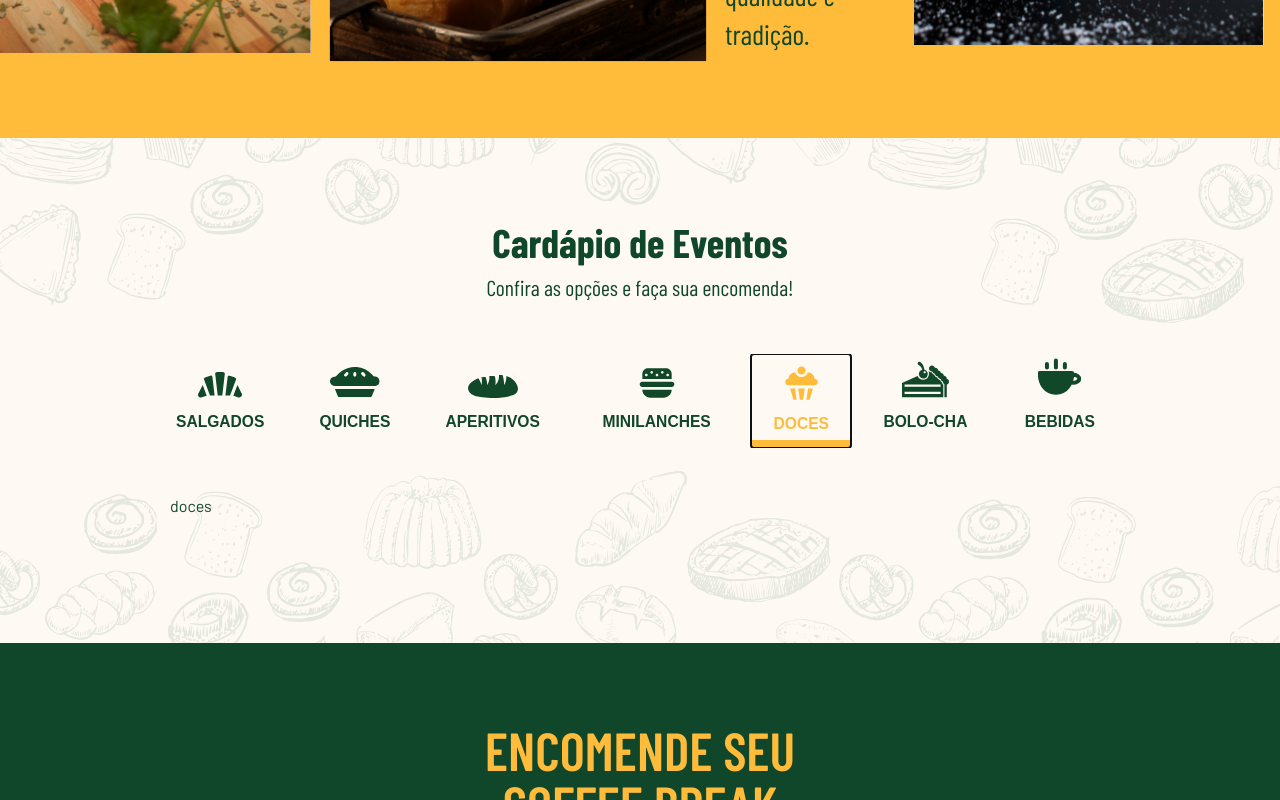
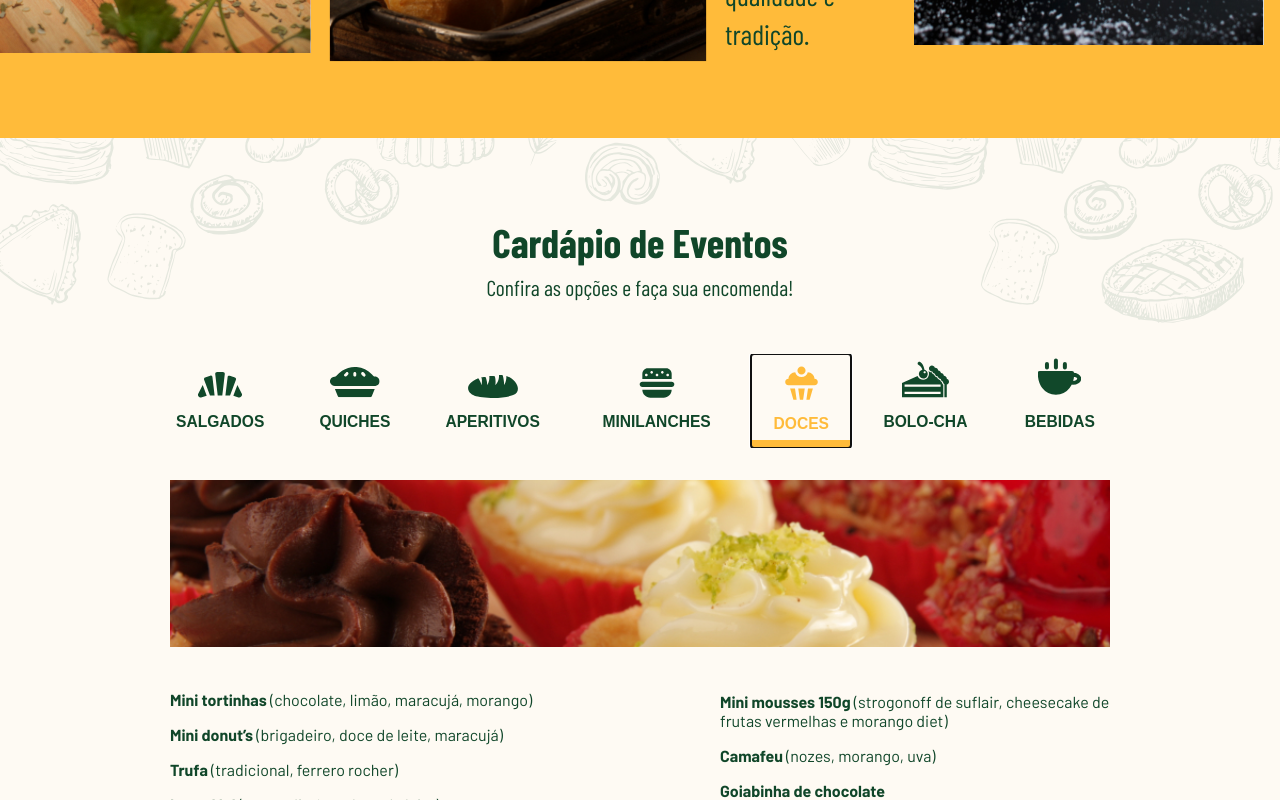
Before and after one commit to h-nriquevieira/padaria-santa-rosalia, a React (Create React App) app: page / in a window 1280 px wide. Both pictures are taken after a click on the tab "DOCES". Shown: the part 1304-2104 px from the top of the page. Built offline with nearby package versions, Linux system fonts and the light colour scheme.

Commit message:
Finish doces section

```diff
--- a/src/components/MenuTabs/MenuTabs.jsx
+++ b/src/components/MenuTabs/MenuTabs.jsx
@@ -12,6 +12,7 @@ import Salgados from './TabsContent/Salgados/Salgados'
 import Quiche from './TabsContent/Quiche/Quiche'
 import Aperitivos from './TabsContent/Aperitivos/Aperitivos'
 import MiniLanches from './TabsContent/MiniLanches/MiniLanches'
+import Doces from './TabsContent/Doces/Doces'
 
 
 export default function MenuTabs() {
@@ -60,7 +61,7 @@ export default function MenuTabs() {
         <MiniLanches />
       </Tabs.Content>
       <Tabs.Content className='menu-tab--content' value='doces'>
-        <p>doces</p>
+        <Doces />
       </Tabs.Content>
       <Tabs.Content className='menu-tab--content' value='bolo-cha'>
         <p>bolo-cha</p>
--- /dev/null
+++ b/src/components/MenuTabs/TabsContent/Doces/Doces.css
@@ -0,0 +1,45 @@
+.doces-content {
+  display: flex;
+  flex-direction: column;
+  align-items: center;
+  width: 320px;
+}
+
+.doces-content picture {
+  margin-bottom: 1.5rem;
+}
+
+@media only screen and (min-width: 1024px) {
+  .doces-content {
+    width: 940px;
+    display: grid;
+    justify-content: center;
+    grid-template-areas: "img  img"
+                         "col1 col2";
+  }
+
+  .doces-content picture {
+    grid-area: img;
+  }
+
+  .doces-content img {
+    width: 940px;
+  }
+
+  .doces-content div {
+    max-width: 390px;
+  }
+
+  .doces-content div:last-of-type p:first-of-type {
+    margin-top: 0;
+  }
+
+  .doces-content div:first-of-type {
+    grid-area: col1;
+  }
+
+  .doces-content div:last-of-type {
+    grid-area: col2;
+    justify-self: end;
+  }
+}
--- /dev/null
+++ b/src/components/MenuTabs/TabsContent/Doces/Doces.jsx
@@ -0,0 +1,42 @@
+import React from 'react';
+import './Doces.css'
+import docesMobile from '../../../../assets/menu/doces-mobile.jpg'
+import doces from '../../../../assets/menu/doces.jpg'
+
+
+function Doces() {
+  return (
+    <div className="doces-content">
+      <picture>
+      <source media="(min-width: 1024px)" srcset={doces} />
+        <img src={docesMobile} alt="" />
+      </picture>
+      <div>
+        <p><span className="bold">Mini tortinhas</span> (chocolate, limão, maracujá, morango)</p>
+        <p><span className="bold">Mini donut’s</span> (brigadeiro, doce de leite, maracujá)</p>
+        <p><span className="bold">Trufa</span> (tradicional, ferrero rocher)</p>
+        <p><span className="bold">Lua e Mel</span> (creme, limão e doce de leite)</p>
+        <p><span className="bold">Mini bombas</span> (nutella e morango)</p>
+        <p><span className="bold">Trouxinha folhada</span> (banana, maçã com canela, chocolate)</p>
+        <p><span className="bold">Mini trouxinha</span> (banana, maçã com canela)</p>
+        <p><span className="bold">Carolina</span> (brigadeiro, doce de leite, limão e maracujá)</p>
+        <p><span className="bold">Mini sonho</span> (creme, doce de leite, brigadeiro)</p>
+        <p><span className="bold">Mini gravatinha folhada</span> (doce de leite, beijinho, brigadeiro)</p>
+      </div>
+      <div>
+        <p><span className="bold">Mini mousses 150g</span> (strogonoff de suflair, cheesecake de frutas vermelhas e morango diet)</p>
+        <p><span className="bold">Camafeu</span> (nozes, morango, uva)</p>
+        <p><span className="bold">Goiabinha de chocolate</span> </p>
+        <p><span className="bold">Salada de frutas 150g</span> </p>
+        <p><span className="bold">Torta de morango/limão/banoffe</span> - kg</p>
+        <p><span className="bold">Brigadeiro de morango (bicho de pé)</span> - kg</p>
+        <p><span className="bold">Brigadeiro/brigadeiro ball</span> - kg</p>
+        <p><span className="bold">Beiijnho</span> - kg</p>
+        <p><span className="bold">Pudim</span> - kg</p>
+        <p><span className="bold">Mini tentação de morango</span> - kg</p>
+      </div>
+    </div>
+  );
+}
+
+export default Doces;
```
